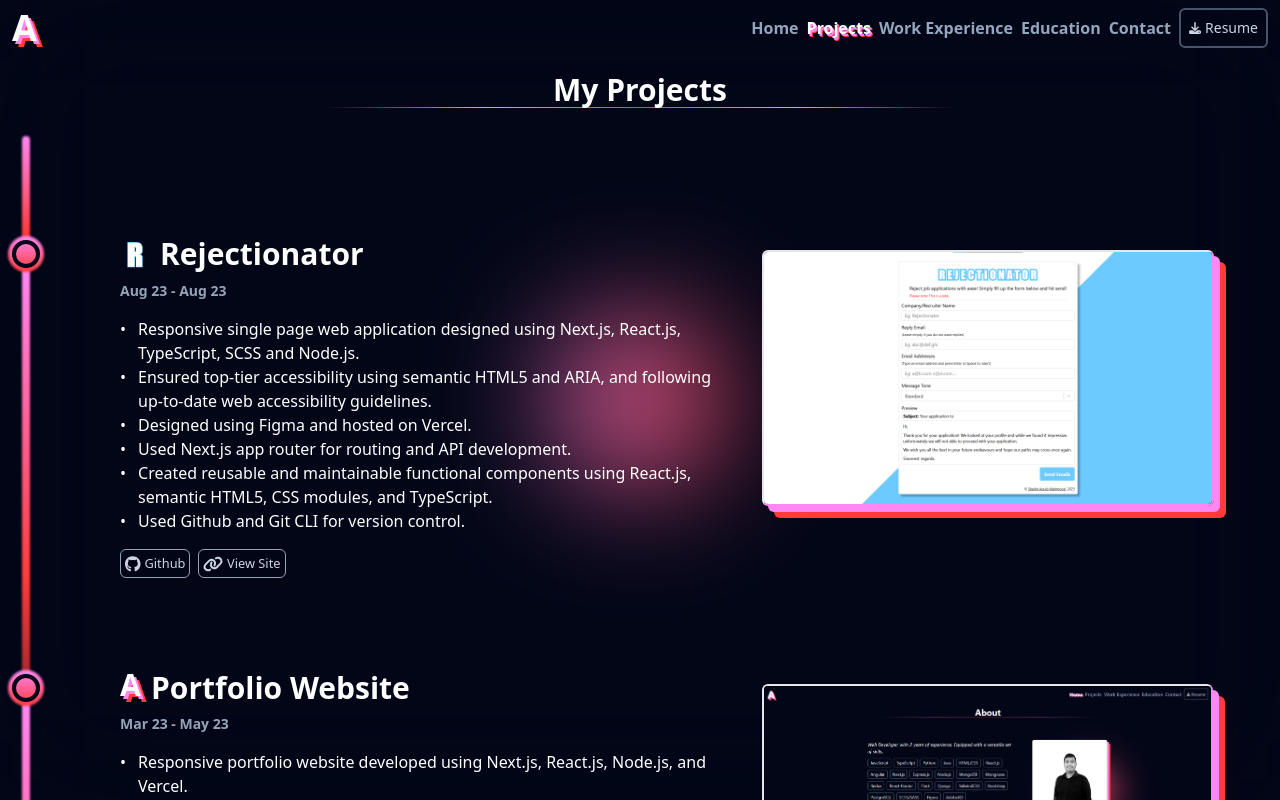
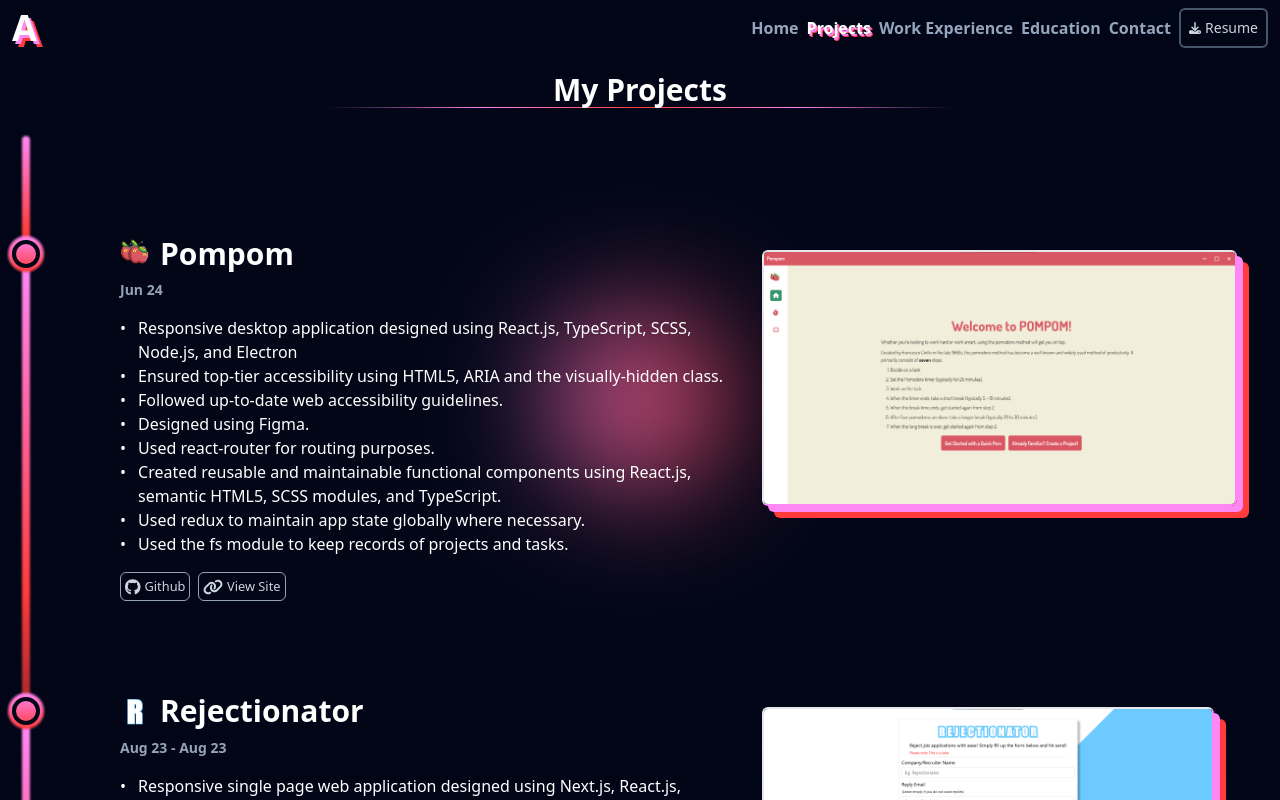
Before and after one commit to RabbitSam/portfolio, a Next.js app in the folder portfolio_next/: page /projects in a window 1280 px wide. Built offline with nearby package versions, Linux system fonts and the light colour scheme.

Commit message:
Added pompom to projects, added a missing key prop in Home page

```diff
--- a/portfolio_next/pages/index.js
+++ b/portfolio_next/pages/index.js
@@ -31,7 +31,7 @@ export default function Home() {
 						<div className='flex flex-wrap gap-2 text-sm w-full'>
 							{
 								skills.map((skill) => (
-									<div className='border border-2 border-slate-600 text-white lg:text-slate-100 bg-slate-950 bg-opacity-50 px-2 py-1 rounded-md hover:border-slate-500 hover:text-white'>
+									<div className='border border-2 border-slate-600 text-white lg:text-slate-100 bg-slate-950 bg-opacity-50 px-2 py-1 rounded-md hover:border-slate-500 hover:text-white' key={skill}>
 										{skill}
 									</div>
 								))
--- a/portfolio_next/pages/projects.js
+++ b/portfolio_next/pages/projects.js
@@ -11,6 +11,8 @@ import portfolioImage from "@/public/images/portfolio.png";
 import kanbanBoardImage from "@/public/images/kanbanBoard.png";
 import logoRejectionator from "@/public/images/logoRejectionator.png";
 import rejectionatorImage from "@/public/images/rejectionator.png";
+import logoPompom from "@/public/images/logoPompom.png";
+import pompomImage from "@/public/images/pompom.png";
 
 
 const fullConfig = resolveConfig(tailwindConfig);
@@ -46,6 +48,39 @@ const defaultKeepStyles = {
 }
 
 const projects = [
+    {
+        title: "Pompom",
+        timeframe: "Jun 24",
+        logo: (
+            <AnimatedLogo
+                logo={(
+                    <Image src={logoPompom} alt="Pompom Logo." height="30" width="30" />
+                )}
+                description={"Pompom Logo."}
+                className="opacity-0 font-bold text-3xl blur-sm"
+                keyframes={defaultKeyframes}
+                keepStyles={defaultKeepStyles}
+            />
+        ),
+        listContent: [
+            "Responsive desktop application designed using React.js, TypeScript, SCSS, Node.js, and Electron",
+            "Ensured top-tier accessibility using HTML5, ARIA and the visually-hidden class.",
+            "Followed up-to-date web accessibility guidelines.",
+            "Designed using Figma.",
+            "Used react-router for routing purposes.",
+            "Created reusable and maintainable functional components using React.js, semantic HTML5, SCSS modules, and TypeScript.",
+            "Used redux to maintain app state globally where necessary.",
+            "Used the fs module to keep records of projects and tasks."
+        ],
+        projectLinks: {
+            site: "https://github.com/RabbitSam/pompom/releases/tag/release",
+            github: "https://github.com/RabbitSam/pompom"
+        },
+        image: {
+            link: pompomImage,
+            alt: "Pompom home page screenshot."
+        }
+    },
     // Rejectionator
     {
         title: "Rejectionator",
```
Also changed, not shown: portfolio_next/public/images/logoPompom.png (added), portfolio_next/public/images/pompom.png (added).
